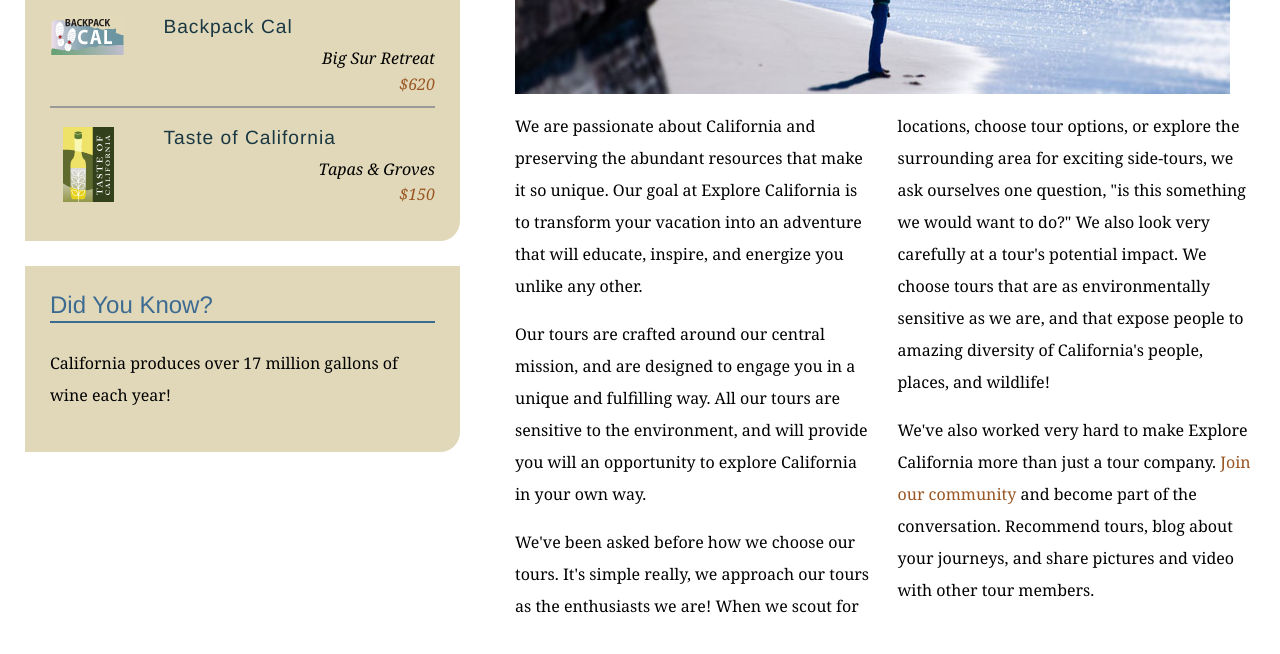
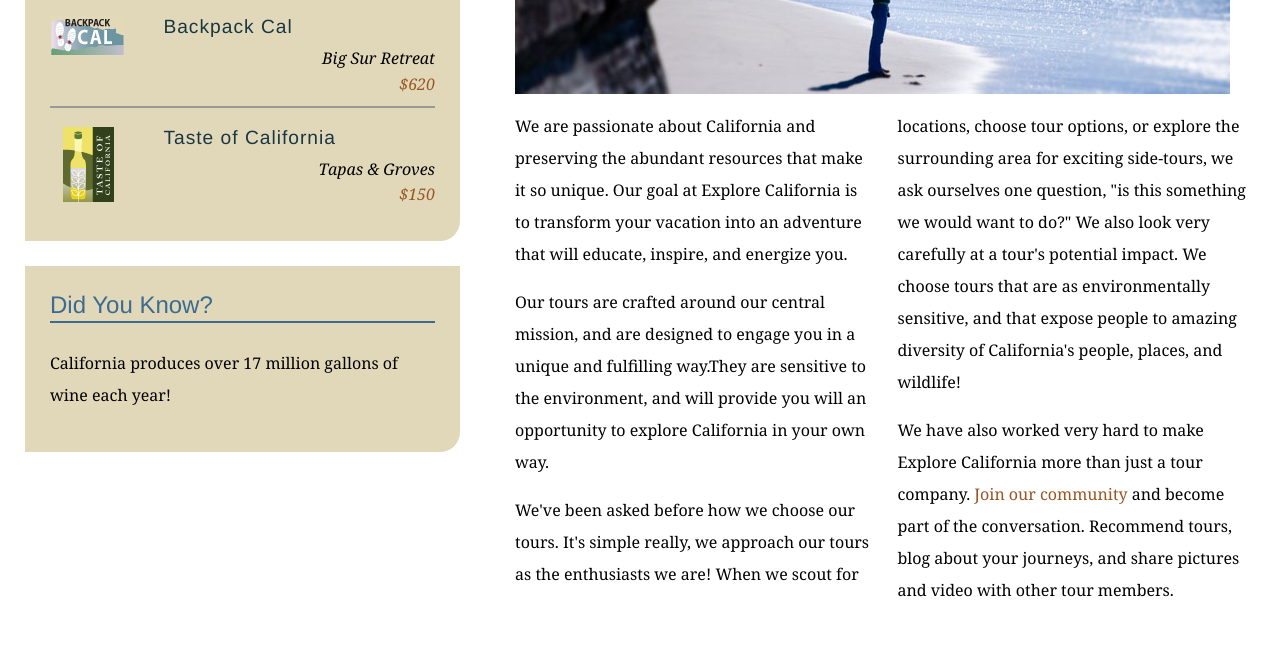
Before and after one commit to adildhar/explore_california, a plain HTML site: page mission.html in a window 1280 px wide. Shown: the part 590-1244 px from the top of the page. Drawn offline with Linux system fonts and the light colour scheme.

Commit message:
text edits on mission page

```diff
--- a/mission.html
+++ b/mission.html
@@ -62,10 +62,10 @@
           <h1>Who we are</h1>
           <img src="assets/images/mission_look.jpg" alt="Looking out at the Pacific" class="articleImage" />
           <div class="multiCol">
-            <p>We are passionate about California and preserving the abundant resources that make it so unique. Our goal at Explore California is to transform your vacation into an adventure that will educate, inspire, and energize you unlike any other.</p>
-            <p>Our tours are crafted around our central mission, and are designed to engage you in a unique and fulfilling way. All our tours are sensitive to the environment, and will provide you will an opportunity to explore California in your own way.</p>
-            <p>We've been asked before how we choose our tours. It's simple really, we approach our tours as the enthusiasts we are! When we scout for locations, choose tour options, or explore the surrounding area for exciting side-tours, we ask ourselves one question, &quot;is this something we would want to do?&quot; We also look very carefully at a tour's potential impact. We choose tours that are as environmentally sensitive as we are, and that expose people to amazing diversity of California's people, places, and wildlife!</p>
-            <p>We've also worked very hard to make Explore California more than just a tour company. <a href="explorers/join.html">Join our community</a> and become part of the conversation. Recommend tours, blog about your journeys, and share pictures and video with other tour members.</p>
+            <p>We are passionate about California and preserving the abundant resources that make it so unique. Our goal at Explore California is to transform your vacation into an adventure that will educate, inspire, and energize you.</p>
+            <p>Our tours are crafted around our central mission, and are designed to engage you in a unique and fulfilling way.They are sensitive to the environment, and will provide you will an opportunity to explore California in your own way.</p>
+            <p>We've been asked before how we choose our tours. It's simple really, we approach our tours as the enthusiasts we are! When we scout for locations, choose tour options, or explore the surrounding area for exciting side-tours, we ask ourselves one question, &quot;is this something we would want to do?&quot; We also look very carefully at a tour's potential impact. We choose tours that are as environmentally sensitive, and that expose people to amazing diversity of California's people, places, and wildlife!</p>
+            <p>We have also worked very hard to make Explore California more than just a tour company. <a href="explorers/join.html">Join our community</a> and become part of the conversation. Recommend tours, blog about your journeys, and share pictures and video with other tour members.</p>
           </div>
         </div>
       </div>
```
